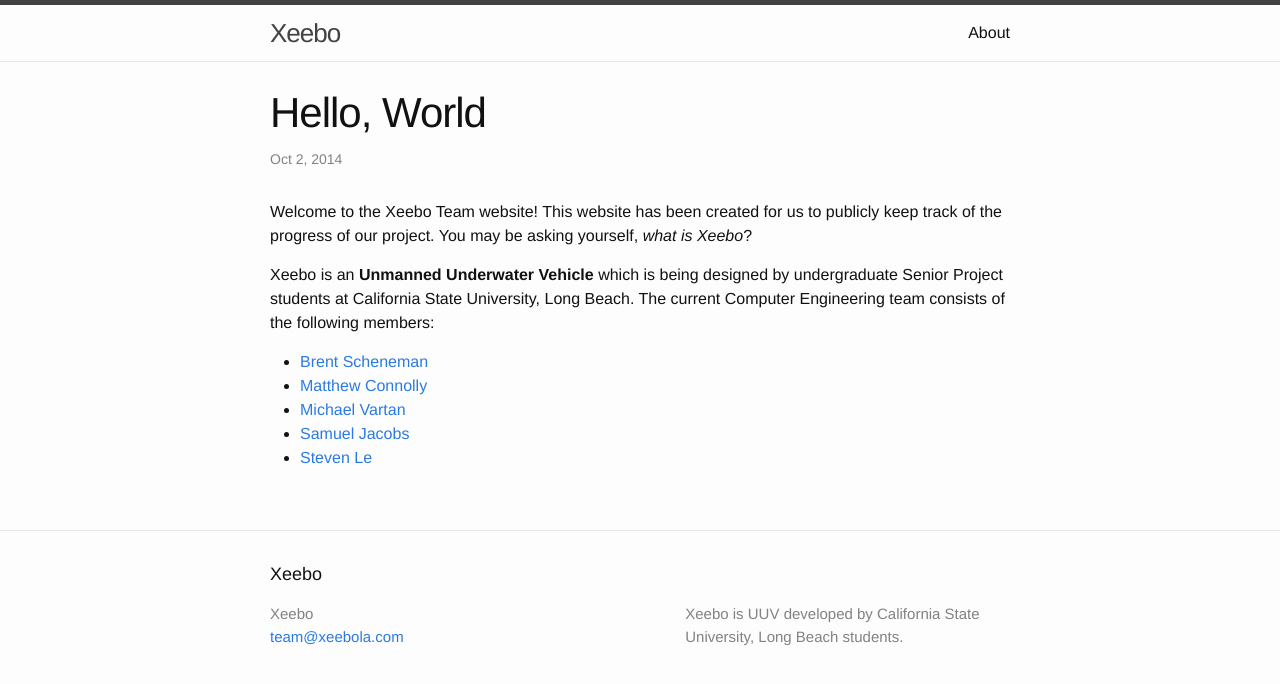
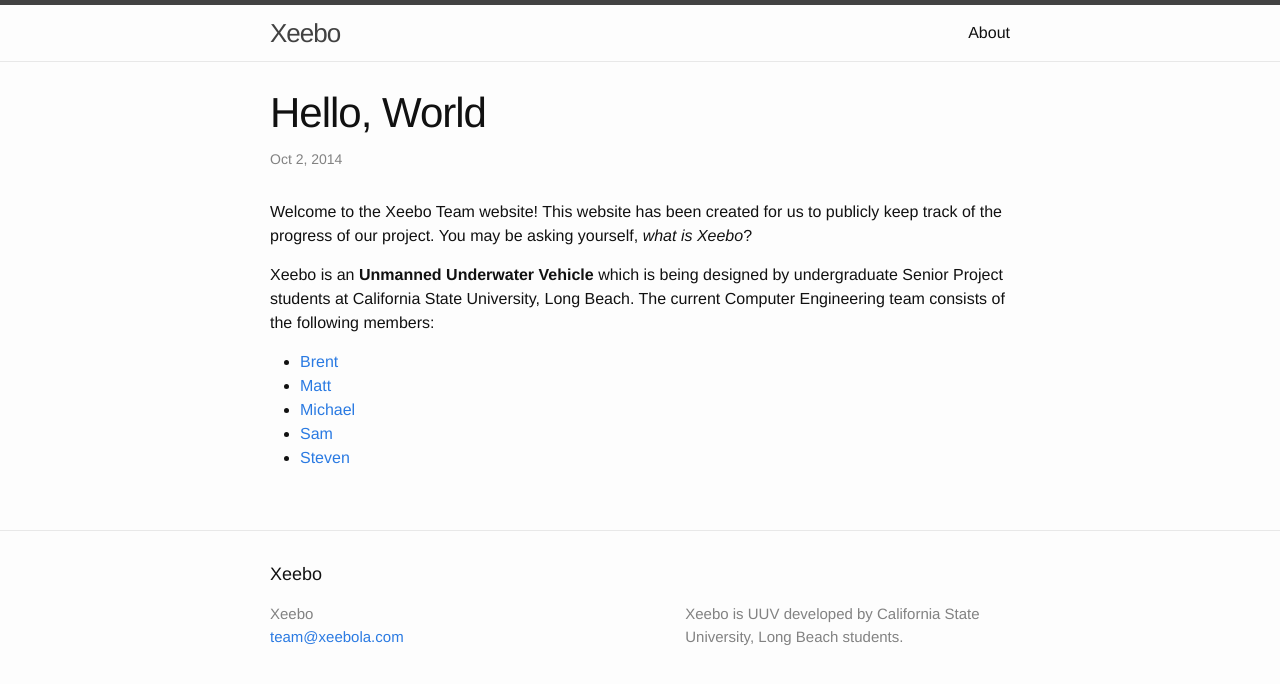
Before and after one commit to vartan/Xeebo, a Jekyll site: the page built from _posts/2014-10-02-hello-world.markdown, in a window 1280 px wide. Shown: the top 684 px of the page. Built offline with Jekyll 4.4.1, drawn with Linux system fonts in a browser that asks for light colours.

```diff
--- a/_posts/2014-10-02-hello-world.markdown
+++ b/_posts/2014-10-02-hello-world.markdown
@@ -1,18 +1,17 @@
 ---
-layout: post
-title:  Hello, World
-date:   2014-10-02 22:38:36
-categories: jekyll update
-
+layout:     post
+title:      "Hello, World"
+date:       2014-10-02 22:38:36
+categories: uncategorized
+excerpt:    Xeebo website is now up and running!
 ---
-
 Welcome to the Xeebo Team website! This website has been created for us to publicly keep track of the progress of our project. You may be asking yourself, *what is Xeebo*?
 
 Xeebo is an **Unmanned Underwater Vehicle** which is being designed by undergraduate Senior Project students at California State University, Long Beach. The current Computer Engineering team consists of the following members:
 
 
-* [Brent Scheneman](mailto:brent@xeebola.com)
-* [Matthew Connolly](mailto:matt@xeebola.com)
-* [Michael Vartan](mailto:michael@xeebola.com)
-* [Samuel Jacobs](mailto:sam@xeebola.com)
-* [Steven Le](mailto:steven@xeebola.com)
+* [Brent](mailto:brent@xeebola.com)
+* [Matt](mailto:matt@xeebola.com)
+* [Michael](mailto:michael@xeebola.com)
+* [Sam](mailto:sam@xeebola.com)
+* [Steven](mailto:steven@xeebola.com)
```
